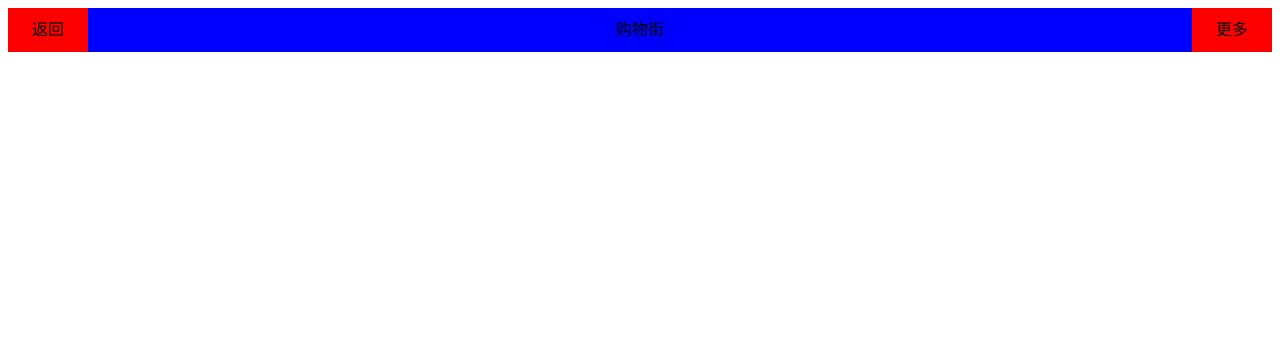
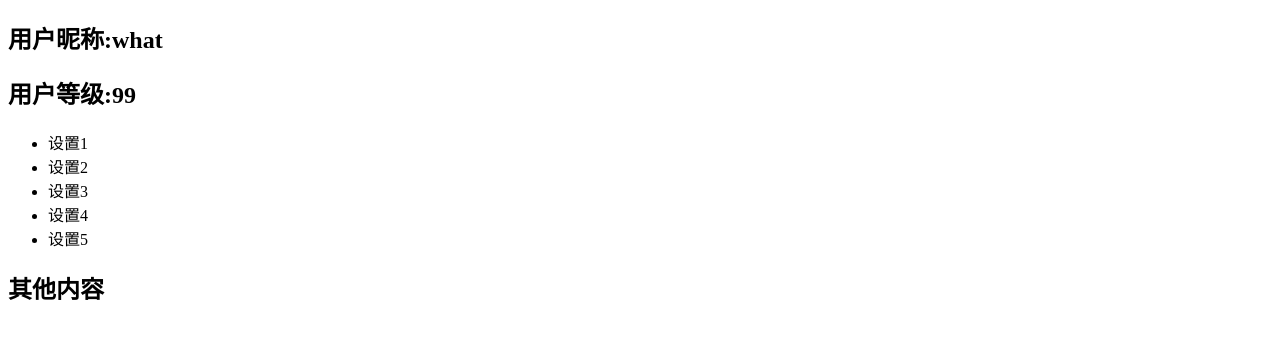
Before and after one commit to lyh9322/LearnReact, a React app: page / in a window 1280 px wide. Shown: the top 338 px of the page. Built offline with nearby package versions, Linux system fonts and the light colour scheme.

Commit message:
'Context'

```diff
--- /dev/null
+++ b/src/06_跨组件的通信/03_Context-函数.js
@@ -0,0 +1,57 @@
+import React, { Component } from "react";
+
+// 1、首先创造一个共享的容器
+const UserContext = React.createContext();
+function ProfileHeader(props) {
+  return (
+    <div>
+      <UserContext.Consumer>
+        {(value) => {
+          return (
+            <div>
+              <h2>用户昵称:{value.nickname}</h2>
+              <h2>用户等级:{value.level}</h2>
+            </div>
+          );
+        }}
+      </UserContext.Consumer>
+    </div>
+  );
+}
+//3.
+ProfileHeader.contextType = UserContext;
+
+class Profile extends Component {
+  render() {
+    return (
+      <div>
+        <ProfileHeader />
+        <ul>
+          <li>设置1</li>
+          <li>设置2</li>
+          <li>设置3</li>
+          <li>设置4</li>
+          <li>设置5</li>
+        </ul>
+      </div>
+    );
+  }
+}
+
+export default class App extends Component {
+  constructor(props) {
+    super(props);
+    this.state = {};
+  }
+  render() {
+    return (
+      <div>
+        {/* 2、使用这个组件 userContext.provider value */}
+        <UserContext.Provider value={{ nickname: "what", level: "99" }}>
+          <Profile />
+        </UserContext.Provider>
+        <h2>其他内容</h2>
+      </div>
+    );
+  }
+}
--- a/src/index.js
+++ b/src/index.js
@@ -1,6 +1,6 @@
 import React from "react";
 import ReactDOM from "react-dom";
-import App from "./05_React实现slot/02_Slot-.props";
+import App from "./06_跨组件的通信/03_Context-函数";
 
 import "./css/NavBar.css";
 ReactDOM.render(<App />, document.getElementById("root"));
```
Also changed, not shown: src/06_跨组件的通信/01_Props的使用.js (added, +49 -0 lines), src/06_跨组件的通信/02_Context.js (added, +61 -0 lines).
